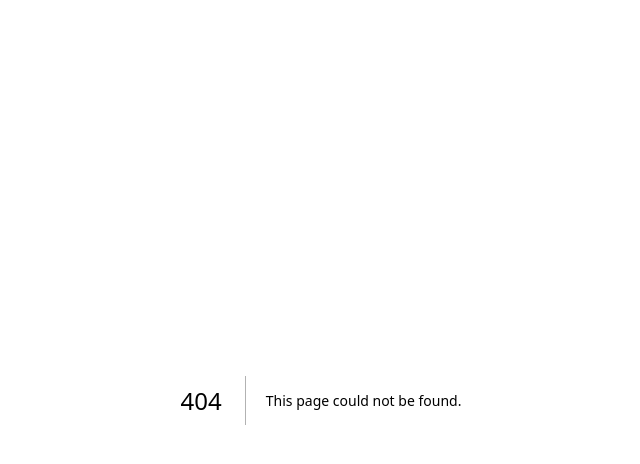
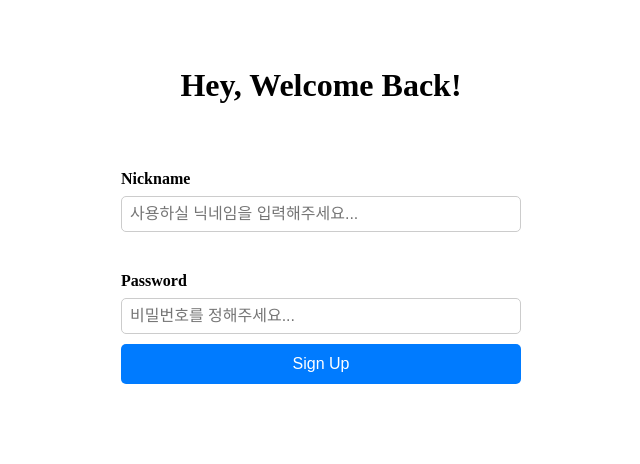
Before and after one commit to ComWith/2024-WinterProject-Frontend, a Next.js app: page /signup in a window 1280 px wide. Before the commit this address had no page. Shown: the top 464 px of the page, without its empty margins (319-959 px from the left). Built offline with nearby package versions, Linux system fonts and the light colour scheme.

Commit message:
feat : 회원 가입 기능 UI 초기 작업

```diff
--- a/src/app/styles/globals.css
+++ b/src/app/styles/globals.css
@@ -1,42 +1,4 @@
-:root {
-  --background: #ffffff;
-  --foreground: #171717;
-}
-
-@media (prefers-color-scheme: dark) {
-  :root {
-    --background: #0a0a0a;
-    --foreground: #ededed;
-  }
-}
-
-html,
-body {
-  max-width: 100vw;
-  overflow-x: hidden;
-}
-
-body {
-  color: var(--foreground);
-  background: var(--background);
-  font-family: Arial, Helvetica, sans-serif;
-  -webkit-font-smoothing: antialiased;
-  -moz-osx-font-smoothing: grayscale;
-}
-
+/* 전역 스타일 */
 * {
   box-sizing: border-box;
-  padding: 0;
-  margin: 0;
 }
-
-a {
-  color: inherit;
-  text-decoration: none;
-}
-
-@media (prefers-color-scheme: dark) {
-  html {
-    color-scheme: dark;
-  }
-}
--- /dev/null
+++ b/src/pages/signup.module.css
@@ -0,0 +1,48 @@
+.container {
+  display: flex;
+  flex-direction: column;
+  align-items: center;
+  height: 70vh; /* 화면 높이의 70% */
+  min-height: 400px; /* 최소 높이를 설정 */
+  padding: 2rem;
+  gap: 1.5rem;
+}
+
+.container > section {
+  width: 100%;
+  max-width: 400px;
+}
+
+.welcome {
+  font-size: 2rem;
+  text-align: center;
+}
+
+.input_text {
+  font-size: 1rem;
+  margin-bottom: 0.5rem;
+}
+
+.input_data {
+  width: 100%;
+  padding: 0.5rem;
+  font-size: 1rem;
+  border: 1px solid #ccc;
+  border-radius: 5px;
+}
+
+.signup_button {
+  width: 100%;
+  padding: 0.7rem;
+  font-size: 1rem;
+  background-color: #007bff;
+  color: white;
+  margin-top: 10px;
+  border: none;
+  border-radius: 5px;
+  cursor: pointer;
+}
+
+.signup_button:hover {
+  background-color: #0056b3;
+}
--- /dev/null
+++ b/src/pages/signup.tsx
@@ -0,0 +1,37 @@
+import style from "./signup.module.css";
+
+export default function SignUp() {
+  const onHandleClick = () => {
+    console.log("클릭됐습니다!");
+  };
+  return (
+    <div className={style.container}>
+      <section>
+        <h1 className={style.welcome}>Hey, Welcome Back!</h1>
+      </section>
+      <section>
+        <div>
+          <h3 className={style.input_text}>Nickname</h3>
+          <input
+            type="text"
+            placeholder="사용하실 닉네임을 입력해주세요..."
+            className={style.input_data}
+          />
+        </div>
+      </section>
+      <section>
+        <div>
+          <h3 className={style.input_text}>Password</h3>
+          <input
+            type="password"
+            placeholder="비밀번호를 정해주세요..."
+            className={style.input_data}
+          />
+          <button className={style.signup_button} onClick={onHandleClick}>
+            Sign Up
+          </button>
+        </div>
+      </section>
+    </div>
+  );
+}
```
Also changed, not shown: src/pages/login.tsx (added).
